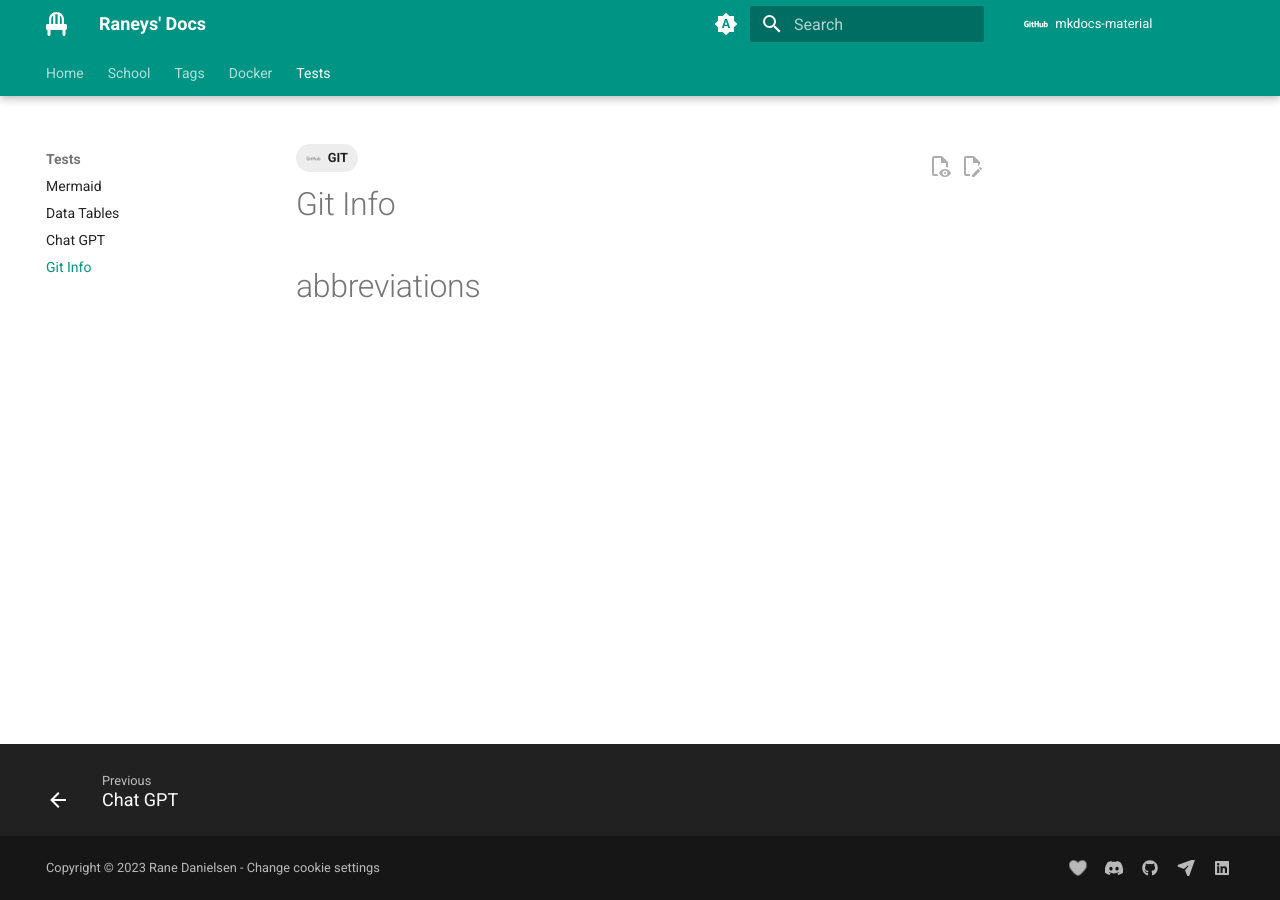
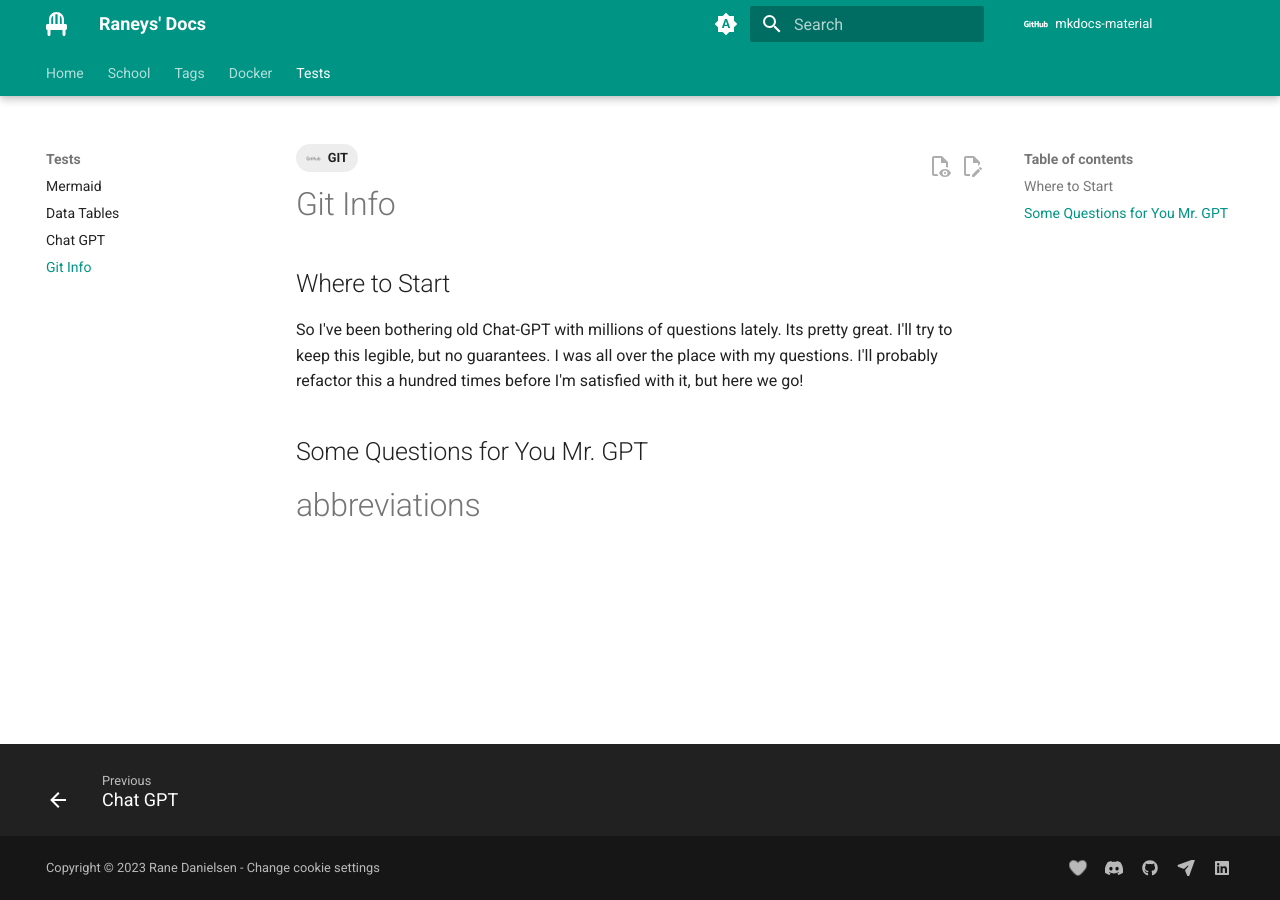
Before and after one commit to Raney-org/mkdocs-material, an MkDocs documentation site: the page built from docs/code/git-info.md, in a window 1280 px wide. Built offline with MkDocs 1.6.1 and Material for MkDocs 9.7.7, drawn with Linux system fonts in a browser that asks for light colours; comment, search, counter and statistics services are not loaded.

Commit message:
Added git-info.md

```diff
--- a/docs/code/git-info.md
+++ b/docs/code/git-info.md
@@ -4,3 +4,9 @@ tags:
 ---
 
 # Git Info
+
+## Where to Start
+
+So I've been bothering old Chat-GPT with millions of questions lately. Its pretty great. I'll try to keep this legible, but no guarantees. I was all over the place with my questions. I'll probably refactor this a hundred times before I'm satisfied with it, but here we go!
+
+## Some Questions for You Mr. GPT
```
